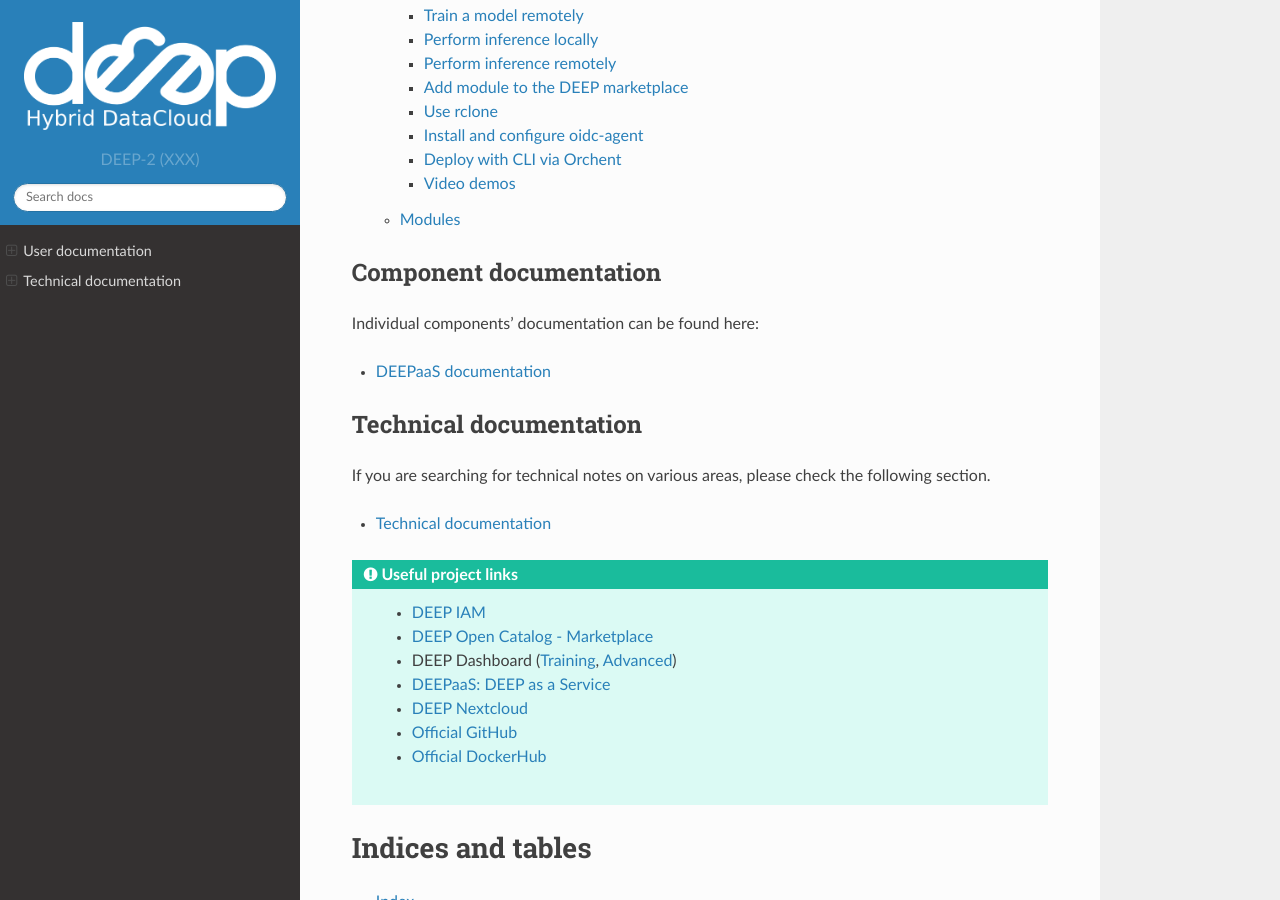
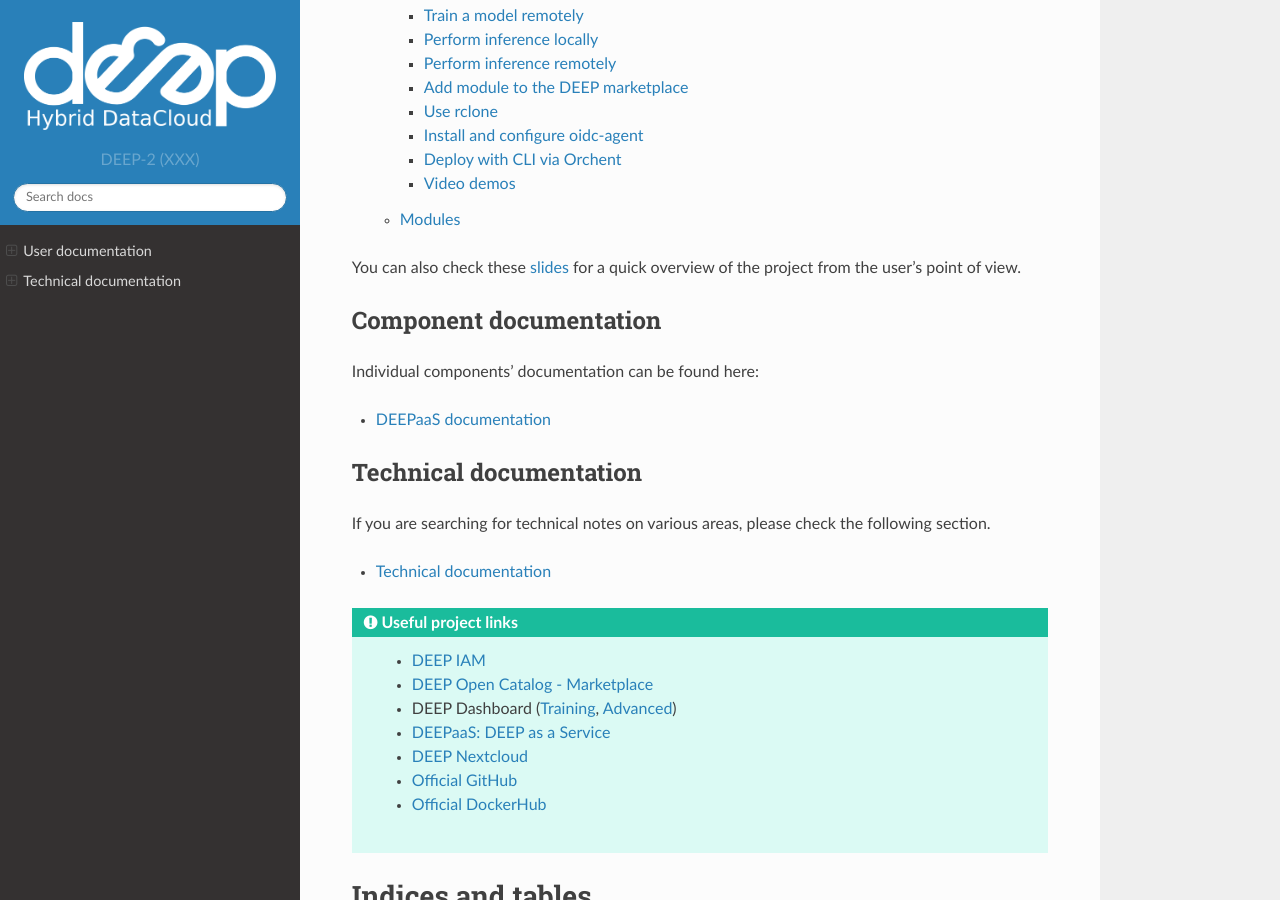
Before and after one commit to deephdc/deep-docs, a Sphinx documentation site: the page built from source/index.rst, in a window 1280 px wide and 900 px high, scrolled down 705 px. Built offline with Sphinx 7.4.7 and the Read the Docs theme 2.0.0, drawn with Linux system fonts in a browser that asks for light colours.

Commit message:
add slides

```diff
--- a/source/index.rst
+++ b/source/index.rst
@@ -10,6 +10,8 @@
    :maxdepth: 3
 
    user/index
+
+You can also check these `slides <https://docs.google.com/viewer?url=https://raw.githubusercontent.com/deephdc/deep-docs/master/source/_static/overview.pdf>`_  for a quick overview of the project from the user's point of view.
 
 Component documentation
 -----------------------
--- a/source/user/index.rst
+++ b/source/user/index.rst
@@ -28,6 +28,8 @@
    overview/index
 
 
+You can also check these `slides <https://docs.google.com/viewer?url=https://raw.githubusercontent.com/deephdc/deep-docs/master/source/_static/overview.pdf>`_  for a quick overview of the project from the user's point of view.
+
 .. raw:: html
 
    <h2>HowTo's</h2>
--- a/source/user/overview/index.rst
+++ b/source/user/overview/index.rst
@@ -10,3 +10,5 @@
    Data Science template <cookiecutter-template>
    DEEPaaS API <api>
    DEEP Dashboard <dashboard>
+
+You can also check these `slides <https://docs.google.com/viewer?url=https://raw.githubusercontent.com/deephdc/deep-docs/master/source/_static/overview.pdf>`_  for a quick overview of the project from the user's point of view.
```
Also changed, not shown: source/_static/DEEP_WP2-User_Viewpoint(old).png (added), source/_static/DEEP_WP2-User_Viewpoint.png, 1 other file.
